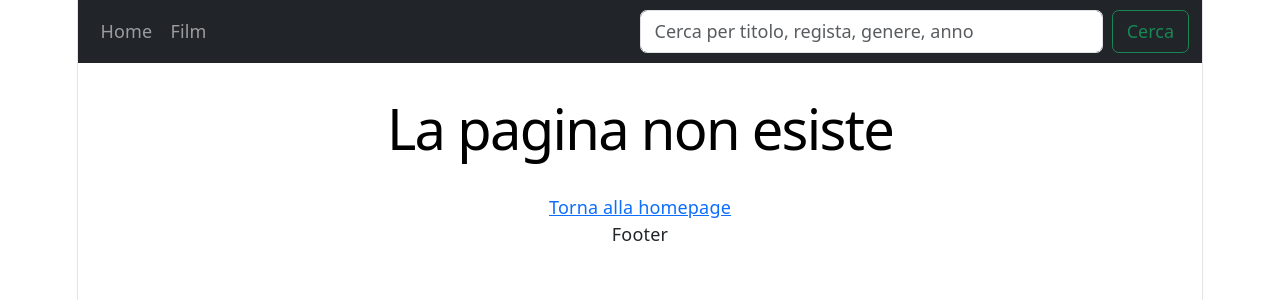
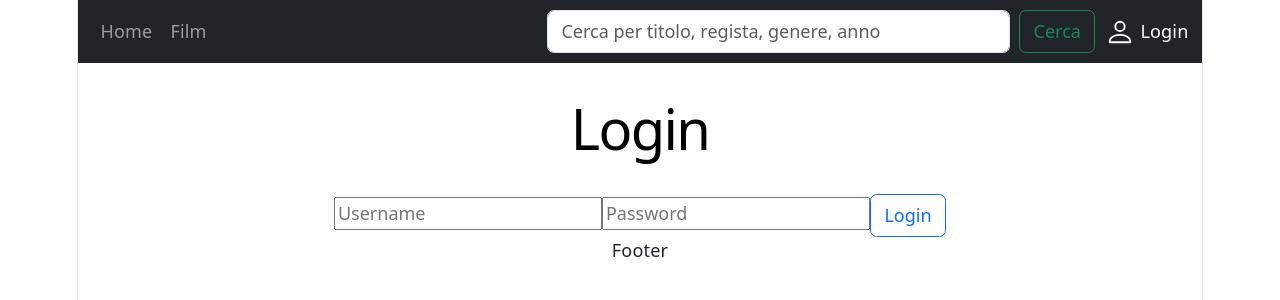
Before and after one commit to DenisF89/webapp-react, a React (Vite) app: page /login in a window 1280 px wide. Shown: the top 300 px of the page. Built offline with nearby package versions, Linux system fonts and the light colour scheme.

Commit message:
Gestione autenticazione: Form di login + axios post + useContext

```diff
--- a/src/App.jsx
+++ b/src/App.jsx
@@ -1,22 +1,28 @@
 import { BrowserRouter, Routes, Route } from 'react-router-dom'
+import { AuthProvider } from './contexts/AuthContext'
+
 import DefaultLayout from './layouts/DefaultLayout'
 import Home from './pages/Home'
 import MovieList from './pages/MovieList'
 import SingleMovie from './pages/SingleMovie'
 import ErrorPage from './pages/ErrorPage'
+import Login from './pages/Login'
 
 function App() {
   return (
+    <AuthProvider>
       <BrowserRouter>
         <Routes>
           <Route Component={DefaultLayout}>
             <Route path="/" Component={Home} />
             <Route path="/movies" Component={MovieList} />
             <Route path="/movies/:id" Component={SingleMovie} />
+            <Route path="/login" Component={Login} />
             <Route path="*" Component={ErrorPage} />
           </Route>
         </Routes>
       </BrowserRouter>
+    </AuthProvider>
   )
 }
 
--- a/src/components/Navbar.jsx
+++ b/src/components/Navbar.jsx
@@ -1,10 +1,12 @@
 import { NavLink, useNavigate  } from "react-router-dom";
 import { useState } from "react";
+import { useAuth } from "../contexts/AuthContext";
 
  function Navbar(){
 
     const [search,setSearch] = useState("");
     const navigate = useNavigate();
+    const {user} = useAuth();
 
     const searchMovie = (e)=>{
         e.preventDefault();
@@ -37,6 +39,19 @@ import { useState } from "react";
                     <input className="form-control me-2 flex-grow-1" type="search" placeholder="Cerca per titolo, regista, genere, anno" aria-label="Search" name="search" value={search} onChange={(e)=>setSearch(e.target.value)}/>
                     <button className="btn btn-outline-success" type="submit">Cerca</button>
                 </form>
+                <NavLink className="nav-link usericon" to="/login">
+
+                    <svg xmlns="http://www.w3.org/2000/svg" width="100%" height="100%" fill="white" className="bi bi-person" viewBox="0 0 16 16">
+                    <path d="M8 8a3 3 0 1 0 0-6 3 3 0 0 0 0 6m2-3a2 2 0 1 1-4 0 2 2 0 0 1 4 0m4 8c0 1-1 1-1 1H3s-1 0-1-1 1-4 6-4 6 3 6 4m-1-.004c-.001-.246-.154-.986-.832-1.664C11.516 10.68 10.289 10 8 10s-3.516.68-4.168 1.332c-.678.678-.83 1.418-.832 1.664z"/>
+                    </svg>
+
+                </NavLink>
+                <span className="user">
+                    {
+                        user ? user.username : "Login"
+                    }
+                 </span>
+
                 </div>
             </div>
             </nav>
--- /dev/null
+++ b/src/contexts/AuthContext.jsx
@@ -0,0 +1,31 @@
+import { createContext, useContext, useState } from "react";
+
+const AuthContext = createContext();
+
+function AuthProvider({ children }) {
+
+    const [user, setUser] = useState(null);
+
+
+    const login = (userData) => {
+        setUser(userData);
+    };
+
+    const logout = () => {
+        setUser(null);
+    };
+
+    return (
+        <AuthContext.Provider value={{user, login, logout, isAuth: !!user}}>
+            {children}
+        </AuthContext.Provider>
+    );
+    //isAuth: !!user   è una variabile che trasforma user in booleano:
+    // user è un oggetto, ! prima negazione user = false, seconda negazione user = true.  Uguale a "user !== null"
+}
+
+function useAuth() {
+  return useContext(AuthContext);
+}
+
+export {AuthProvider, useAuth}
--- a/src/index.css
+++ b/src/index.css
@@ -180,6 +180,15 @@ img{
 .mb-18{ margin-bottom: 18px !important; }
 .mt-12{ margin-top: 12px !important; }
 
+
+.usericon{
+  width:30px;
+  margin-left:10px;
+}
+.user{
+  color:white;
+  margin-left:5px;
+}
 /* .yellow{
   color:yellow;
 }
--- a/src/main.jsx
+++ b/src/main.jsx
@@ -5,7 +5,7 @@ import './index.css'
 import App from './App.jsx'
 
 createRoot(document.getElementById('root')).render(
-  //<StrictMode>
+  <StrictMode>
     <App />
-  //</StrictMode>,
+  </StrictMode>,
 )
--- /dev/null
+++ b/src/pages/Login.jsx
@@ -0,0 +1,85 @@
+import { useState } from "react";
+import { useAuth } from "../contexts/AuthContext";
+import axios from "axios";
+
+function Login() {
+
+    const { login,user,logout,isAuth } = useAuth();
+
+    const fieldsDefault = {username: "",password: ""};
+    const [form, setForm] = useState(fieldsDefault);
+
+    const [message, setMessage] = useState("");
+
+
+    const handleFields = (e) => {
+        const{name,value}= e.target;
+        setForm({...form,[name]:value});
+    };
+
+
+    const handleSubmit = async (e) => {
+        e.preventDefault();
+
+
+        const apiUrl = "http://localhost:3000/api/login";
+        axios.post(apiUrl,form)
+        .then(response =>{
+            login(response.data.user)
+            setMessage(`Utente ${response.data.user.username} loggato`);
+        })
+        .catch(err=> {
+            const message = err.response?.data?.message || "Login fallito";
+            setMessage(message);
+        });
+  }
+
+  return (
+    <div>
+
+        {!isAuth ? (
+      <>
+      <h1>Login</h1>
+
+      <form className="form" onSubmit={handleSubmit}>
+        <input
+          type="text"
+          name="username"
+          placeholder="Username"
+          value={form.username}
+          autoComplete="username"
+          onChange={handleFields}
+        />
+
+        <input
+          type="password"
+          name="password"
+          placeholder="Password"
+          value={form.password}
+          autoComplete="current-password"
+          onChange={handleFields}
+        />
+
+        <button className="btn btn-outline-primary" type="submit">Login</button>
+      </form>
+
+      {message && <p>{message}</p>}
+
+        </>
+      ):(
+      <>
+
+        <div>
+            <h1>Ciao {user.username}</h1>
+            <p>Gestisci le recensioni dei film</p>
+
+            <button type="button" className="btn btn-outline-secondary mt-3" onClick={(e)=>logout()}>Logout</button>
+        </div>
+        </>
+      )
+    }
+    </div>
+  );
+}
+
+export default Login
```
